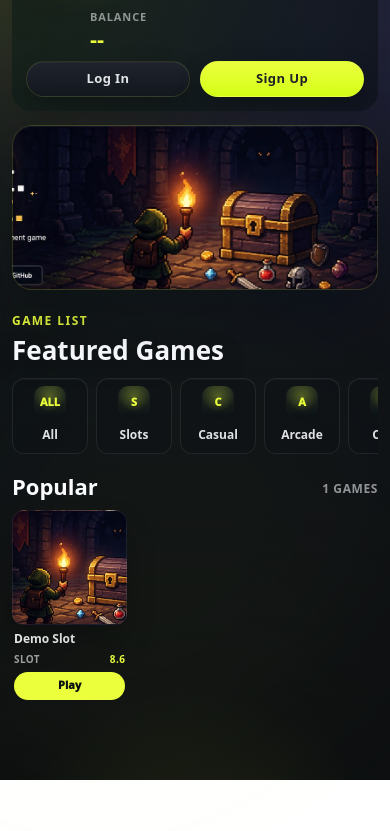
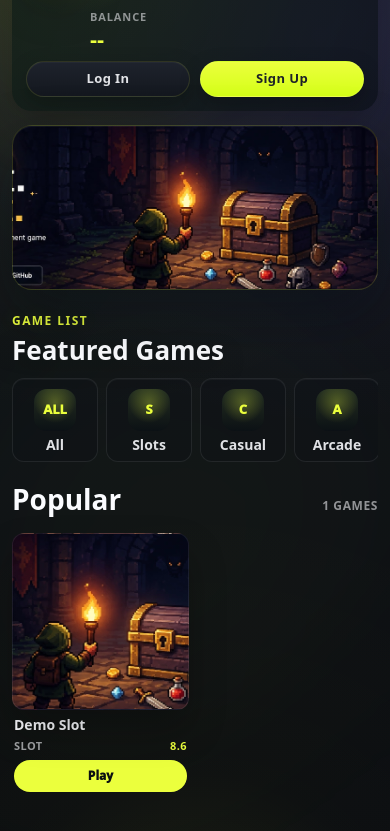
Before and after one commit to pixelgd-games/looty, a website built with Vite: page index.html in a window 390 px wide. Shown: the part 149-980 px from the top of the page. Before the commit the page ends 929 px from the top, so only its background shows below. Built offline with nearby package versions, Linux system fonts and the light colour scheme; some packages are replaced by stand-ins of ours; no server answers; the database is empty.

Commit message:
Enlarge lobby game tiles

```diff
--- a/src/styles/lobby.css
+++ b/src/styles/lobby.css
@@ -276,7 +276,7 @@ body.auth-modal-open{
 
 .grid{
   display:grid;
-  gap:18px;
+  gap:26px;
 }
 
 /* Empty state */
@@ -318,8 +318,8 @@ body.auth-modal-open{
 
 .game-category-rail{
   display:grid;
-  grid-template-columns:repeat(auto-fill, minmax(96px, 1fr));
-  gap:10px;
+  grid-template-columns:repeat(auto-fill, minmax(150px, 170px));
+  gap:14px;
   min-width:0;
 }
 
@@ -327,10 +327,10 @@ body.auth-modal-open{
   position:relative;
   display:grid;
   justify-items:center;
-  gap:7px;
+  gap:9px;
   min-width:0;
-  min-height:76px;
-  padding:9px 8px 8px;
+  min-height:96px;
+  padding:13px 10px 10px;
   border:1px solid rgba(255,255,255,.08);
   border-radius:12px;
   background:rgba(12,16,24,.28);
@@ -341,14 +341,14 @@ body.auth-modal-open{
 .game-category-mark{
   display:grid;
   place-items:center;
-  width:36px;
-  height:36px;
-  border-radius:10px;
+  width:48px;
+  height:48px;
+  border-radius:13px;
   background:
     radial-gradient(circle at 50% 32%, rgba(235,255,61,.26) 0%, rgba(235,255,61,0) 58%),
     linear-gradient(180deg, rgba(39,51,35,.88) 0%, rgba(12,17,21,.94) 100%);
   color:var(--accent);
-  font-size:11px;
+  font-size:13px;
   font-weight:950;
   line-height:1;
 }
@@ -356,7 +356,7 @@ body.auth-modal-open{
 .game-category-label{
   overflow:hidden;
   color:rgba(247,248,252,.9);
-  font-size:12px;
+  font-size:14px;
   font-weight:850;
   line-height:1.1;
   text-overflow:ellipsis;
@@ -366,8 +366,8 @@ body.auth-modal-open{
 
 .game-category-count{
   position:absolute;
-  top:7px;
-  right:7px;
+  top:9px;
+  right:9px;
   display:grid;
   place-items:center;
   min-width:24px;
@@ -389,13 +389,13 @@ body.auth-modal-open{
   align-items:end;
   justify-content:space-between;
   gap:16px;
-  margin:4px 0 12px;
+  margin:6px 0 18px;
 }
 
 .game-shelf-title{
   margin:0;
   color:#fbfcff;
-  font-size:22px;
+  font-size:28px;
   line-height:1.1;
 }
 
@@ -409,8 +409,8 @@ body.auth-modal-open{
 
 .game-tile-grid{
   display:grid;
-  grid-template-columns:repeat(auto-fill, minmax(150px, 1fr));
-  gap:14px;
+  grid-template-columns:repeat(auto-fill, minmax(280px, 340px));
+  gap:24px;
   align-items:start;
 }
 
@@ -425,13 +425,13 @@ body.auth-modal-open{
   aspect-ratio:1/1;
   overflow:hidden;
   border:1px solid rgba(255,255,255,.08);
-  border-radius:14px;
+  border-radius:18px;
   background:
     linear-gradient(180deg, rgba(235,255,61,.08) 0%, rgba(235,255,61,0) 32%),
     linear-gradient(160deg, rgba(35,55,39,.88) 0%, rgba(9,16,22,.96) 74%);
   background-position:center;
   background-size:cover;
-  box-shadow:0 16px 28px rgba(0,0,0,.22);
+  box-shadow:0 20px 36px rgba(0,0,0,.25);
   text-decoration:none;
   transition:transform .18s ease, border-color .18s ease;
 }
@@ -452,15 +452,15 @@ body.auth-modal-open{
 
 .game-tile-body{
   display:grid;
-  gap:7px;
-  padding:9px 2px 0;
+  gap:10px;
+  padding:12px 2px 0;
 }
 
 .game-tile-title{
   margin:0;
   overflow:hidden;
   color:#fbfcff;
-  font-size:15px;
+  font-size:20px;
   font-weight:900;
   line-height:1.18;
   text-overflow:ellipsis;
@@ -478,7 +478,7 @@ body.auth-modal-open{
 .game-tile-tag,
 .game-tile-rating{
   color:rgba(247,248,252,.62);
-  font-size:11px;
+  font-size:13px;
   font-weight:850;
   letter-spacing:.04em;
   text-transform:uppercase;
@@ -492,12 +492,12 @@ body.auth-modal-open{
   display:inline-flex;
   align-items:center;
   justify-content:center;
-  min-height:32px;
-  padding:0 12px;
+  min-height:42px;
+  padding:0 18px;
   border-radius:999px;
   background:var(--accent);
   color:#0b1012;
-  font-size:12px;
+  font-size:14px;
   font-weight:950;
   text-decoration:none;
   transition:transform .18s ease, background .18s ease;
@@ -601,27 +601,27 @@ body.auth-modal-open{
   }
 
   .grid{
-    gap:18px;
+    gap:20px;
   }
 
   .game-category-rail{
-    grid-template-columns:repeat(auto-fill, minmax(86px, 1fr));
-    gap:8px;
+    grid-template-columns:repeat(auto-fill, minmax(104px, 1fr));
+    gap:10px;
   }
 
   .game-category-item{
-    min-height:50px;
-    padding:7px 8px;
+    min-height:84px;
+    padding:10px 8px 8px;
   }
 
   .game-category-mark{
-    width:32px;
-    height:32px;
+    width:42px;
+    height:42px;
   }
 
   .game-tile-grid{
-    grid-template-columns:repeat(auto-fill, minmax(128px, 1fr));
-    gap:12px;
+    grid-template-columns:repeat(auto-fill, minmax(200px, 1fr));
+    gap:18px;
   }
 }
 
@@ -701,9 +701,9 @@ body.auth-modal-open{
   .game-category-item{
     grid-template-columns:1fr;
     justify-items:center;
-    flex:0 0 76px;
+    flex:0 0 86px;
     gap:5px;
-    min-height:76px;
+    min-height:84px;
     text-align:center;
   }
 
@@ -716,8 +716,8 @@ body.auth-modal-open{
   }
 
   .game-tile-grid{
-    grid-template-columns:repeat(3,minmax(0,1fr));
-    gap:10px;
+    grid-template-columns:repeat(2,minmax(0,1fr));
+    gap:12px;
   }
 
   .game-tile-poster{
@@ -730,7 +730,7 @@ body.auth-modal-open{
   }
 
   .game-tile-title{
-    font-size:12px;
+    font-size:14px;
   }
 
   .game-tile-tags{
@@ -739,12 +739,12 @@ body.auth-modal-open{
 
   .game-tile-tag,
   .game-tile-rating{
-    font-size:10px;
+    font-size:11px;
   }
 
   .game-tile-play{
-    min-height:28px;
-    padding:0 10px;
-    font-size:11px;
+    min-height:32px;
+    padding:0 12px;
+    font-size:12px;
   }
 }
```
